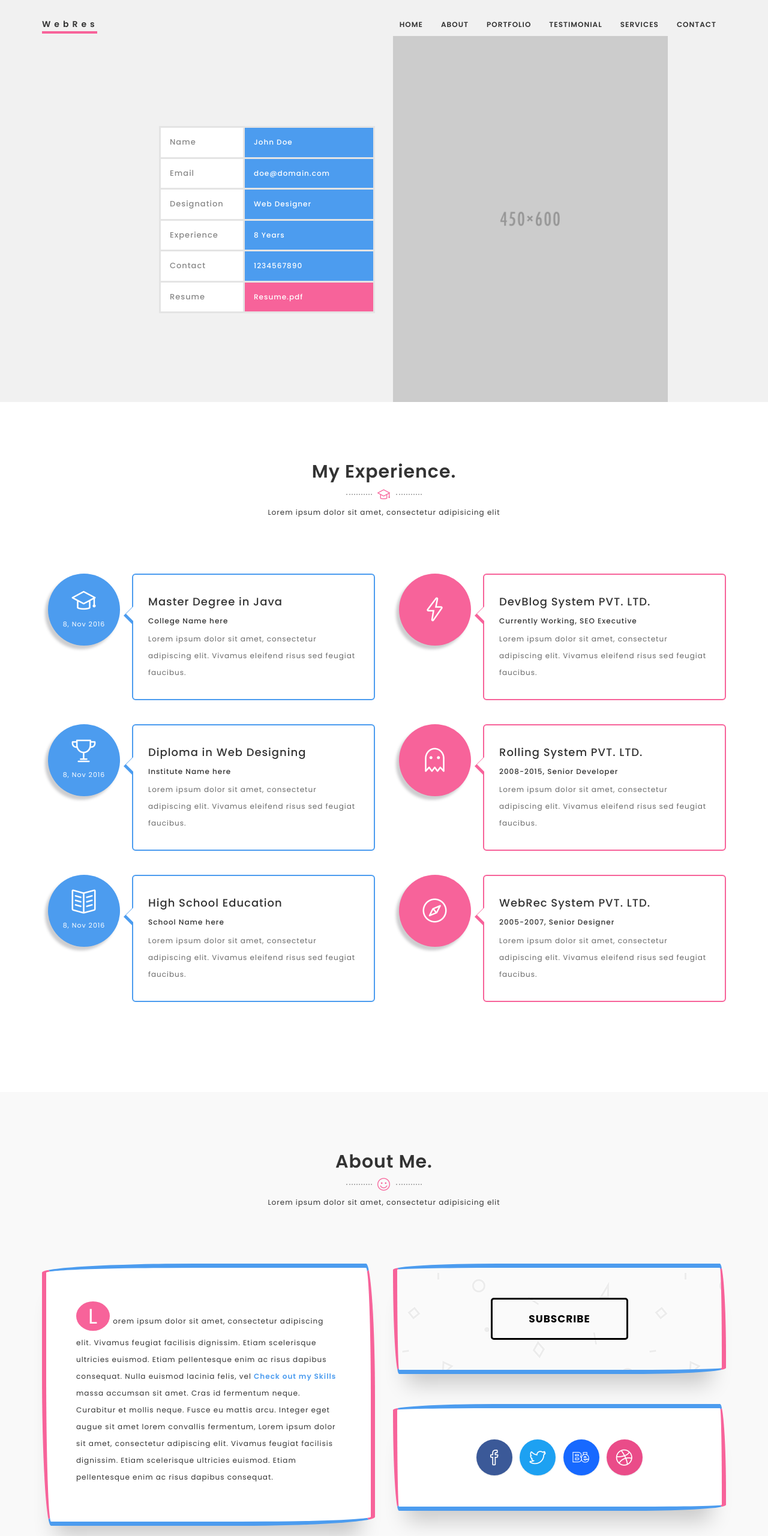
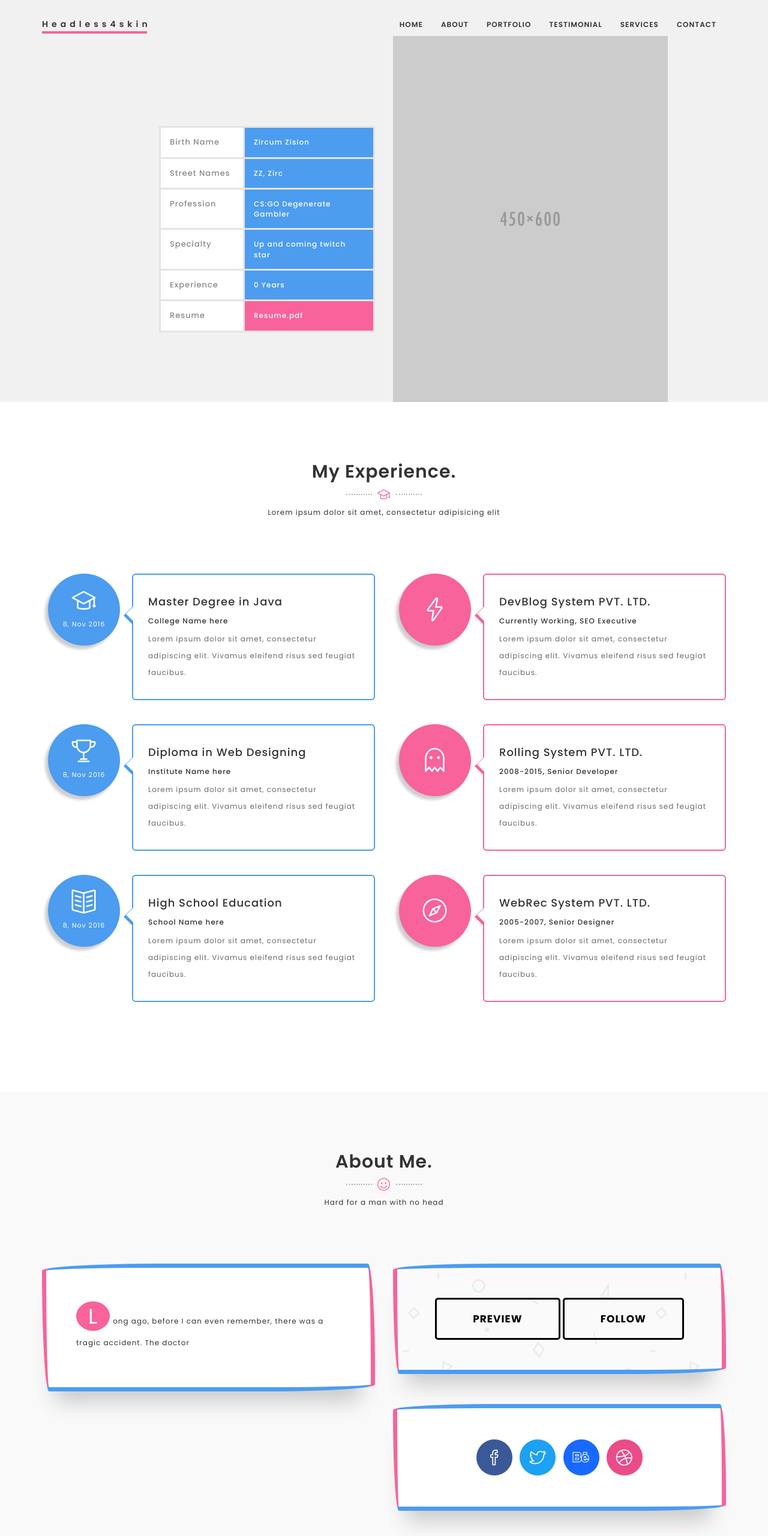
Before and after one commit to deeg/h4s, a plain HTML site: page index.html in a window 1280 px wide. Shown: the top 2560 px of the page at 60% size. Drawn offline with Linux system fonts and the light colour scheme.

Commit message:
feat: initial content

```diff
--- a/css/style.css
+++ b/css/style.css
@@ -386,7 +386,7 @@ tr > td:nth-child(2) {
     font-weight: 600;
     font-size: 14px;
 	border-bottom: 4px solid #f7639a;
-    width: 92px;
+    width: 175px;
 }
 
 .navigation-menu .navbar-nav li a {
--- a/index.html
+++ b/index.html
@@ -16,7 +16,7 @@
     <meta name="robots" content="index,follow">
 
 
-    <title>WebRes - Personal Resume Template</title>
+    <title>Zircum Zision - Headless4skin</title>
 
     <!-- Favicon -->
     <link rel="shortcut icon" href="images/favicon/favicon.ico">
@@ -62,7 +62,7 @@
 
                     <div class="col-sm-3">
                         <div class="logo">
-                            <a href="index-2.html">WebRes</a>
+                            <a href="index-2.html">Headless4skin</a>
                         </div>
                     </div>
 
@@ -114,24 +114,24 @@
                      <div class="table-responsive">
 					    <table class="table">
 							<tr>
-							    <td>Name</td>
-								<td>John Doe</td>
+							    <td>Birth Name</td>
+								<td>Zircum Zision</td>
 							 </tr>
                              <tr>
-								<td>Email</td>
-								<td>doe@domain.com</td>
+								<td>Street Names</td>
+								<td>ZZ, Zirc</td>
 							</tr>
 							<tr>
-								<td>Designation</td>
-								<td>Web Designer</td>
+								<td>Profession</td>
+								<td>CS:GO Degenerate Gambler</td>
 							 </tr>
+                            <tr>
+                                <td>Specialty</td>
+                                <td>Up and coming twitch star</td>
+                            </tr>
 							<tr>
 								<td>Experience</td>
-								<td>8 Years</td>
-							</tr>
-							<tr>
-								<td>Contact</td>
-								<td>1234567890</td>
+								<td>0 Years</td>
 							</tr>
                             <tr>
 								<td>Resume</td>
@@ -268,7 +268,7 @@
                          <div class="divider dark">
 						   <i class="icon-emotsmile"></i>
 						  </div>
-                        <p>Lorem ipsum dolor sit amet, consectetur adipisicing elit</p>
+                        <p>Hard for a man with no head</p>
                     </div>
                 </div>
             </div>
@@ -278,21 +278,22 @@
 
               <div class="col-md-6">
                <div class="about-me-text margin-top-50">
-               <p>Lorem ipsum dolor sit amet, consectetur adipiscing elit. Vivamus feugiat facilisis dignissim. Etiam scelerisque ultricies euismod. Etiam pellentesque enim ac risus dapibus consequat. Nulla euismod lacinia felis, vel <a href="#" data-toggle="modal" data-target="#skillmodal" title="My Skills"><b>Check out my Skills</b></a> massa accumsan sit amet. Cras id fermentum neque. Curabitur et mollis neque. Fusce eu mattis arcu. Integer eget augue sit amet lorem convallis fermentum, Lorem ipsum dolor sit amet, consectetur adipiscing elit. Vivamus feugiat facilisis dignissim. Etiam scelerisque ultricies euismod. Etiam pellentesque enim ac risus dapibus consequat.</p>
+               <p>Long ago, before I can even remember, there was a tragic accident. The doctor </p>
                </div>
               </div>
 
              <div class="col-md-6">
                 <div class="about-me-text pattern-bg margin-top-50 margin-bottom-50">
                   <div class="text-center">
-                    <a class="button button-style button-style-dark button-style-color-2" data-toggle="modal" data-target="#subscribemodal" href="#">Subscribe</a>
+                    <a class="button button-style button-style-dark button-style-color-2" data-toggle="modal" data-target="#subscribemodal" href="#">Preview</a>
+                    <a class="button button-style button-style-dark button-style-color-2" data-toggle="modal" data-target="#subscribemodal" href="#">Follow</a>
                   </div>
                </div>
 
              <div class="about-me-text">
 
                <ul class="social-icon">
-                <li><a href="#" target="_blank" class="facebook"><i class="icon-social-facebook"></i></a></li>
+                <li><a href="https://facebook.com/headless4skin" target="_blank" class="facebook"><i class="icon-social-facebook"></i></a></li>
                 <li><a href="#" target="_blank" class="twitter"><i class="icon-social-twitter"></i></a></li>
                 <li><a href="#" target="_blank" class="behance"><i class="icon-social-behance"></i></a></li>
                 <li><a href="#" target="_blank" class="dribbble"><i class="icon-social-dribbble"></i></a></li>
@@ -509,11 +510,11 @@
             <div class="row">
                 <div class="col-sm-12">
                     <div class="section-title">
-                        <h2>Testimonials.</h2>
+                        <h2>Segments.</h2>
                          <div class="divider dark">
 						   <i class="icon-speech"></i>
 						  </div>
-                        <p>Lorem ipsum dolor sit amet, consectetur adipisicing elit.</p>
+                        <p>Check out the initial segments for the nightly(ish) show</p>
                     </div>
                 </div>
             </div>
@@ -524,20 +525,28 @@
 
                     <div class="testimonial-word text-center">
                     <img src="images/testimonial/1.png" class="img-responsive" alt="">
-                        <h2>John doe</h2>
-                        <p>quis nostrud exercitation ullamco laboris nisi ut aliquip ex ea commodo consequat. Duisauteiruredolor in reprehenderit in voluptate.</p>
+                        <h2>Weekly Debate Corner</h2>
+                        <p>Debate hot topics in the gaming & world community. Hop into our Discord to feature your opinion on the show!</p>
+                        <p>Our first night will include hot topics such as #Free or <a href="http://jailbrax.com" target="_blank">#JailBrax</a>, and deciding <a href="http://washeduphiko.com" target="_blank">is Hiko washed up?</a> </p>
+                    </div>
+
+                    <div class="testimonial-word text-center">
+                        <img src="images/testimonial/1.png" class="img-responsive" alt="">
+                        <h2>Current Events</h2>
+                        <p>Discuss the days important events and news. Trying to bring some intelligent discussion to Twitch chat, and educate the young idiots of tomorrow.</p>
                     </div>
 
                     <div class="testimonial-word text-center">
                     <img src="images/testimonial/2.png" class="img-responsive" alt="">
-                        <h2>John doe</h2>
-                        <p>quis nostrud exercitation ullamco laboris nisi ut aliquip ex ea commodo consequat. Duisauteiruredolor in reprehenderit in voluptate.</p>
+                        <h2>Music Corner</h2>
+                        <p>Have a favorite new song or band? Try to open ZZ up to new tastes of music. Come find out why your music taste sucks.</p>
+                        <p>Interviews with semi-famous bands & discussion of top musical events around the country.</p>
                     </div>
 
                     <div class="testimonial-word text-center">
                     <img src="images/testimonial/3.png" class="img-responsive" alt="">
-                        <h2>John doe</h2>
-                        <p>quis nostrud exercitation ullamco laboris nisi ut aliquip ex ea commodo consequat. Duisauteiruredolor in reprehenderit in voluptate.</p>
+                        <h2>CS:GO Matches</h2>
+                        <p>Talk about the morrows matches, and what others in the community think. ZZ will give his daily picks.</p>
                     </div>
 
                 </div>
@@ -800,10 +809,6 @@
                </ul>
           </div>
 
-             <div class="col-md-12 uipasta-credit">
-                <p>Design By <a href="http://www.uipasta.com" target="_blank" title="UiPasta">UiPasta</a></p>
-                </div>
-
              </div>
         </div>
     </footer>
```
